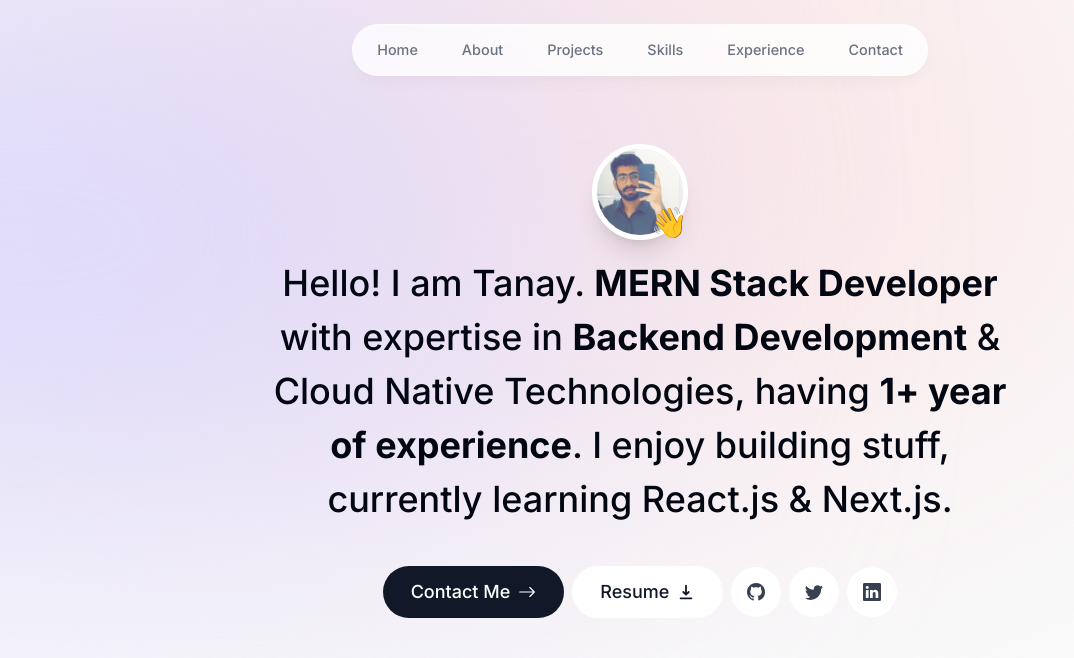
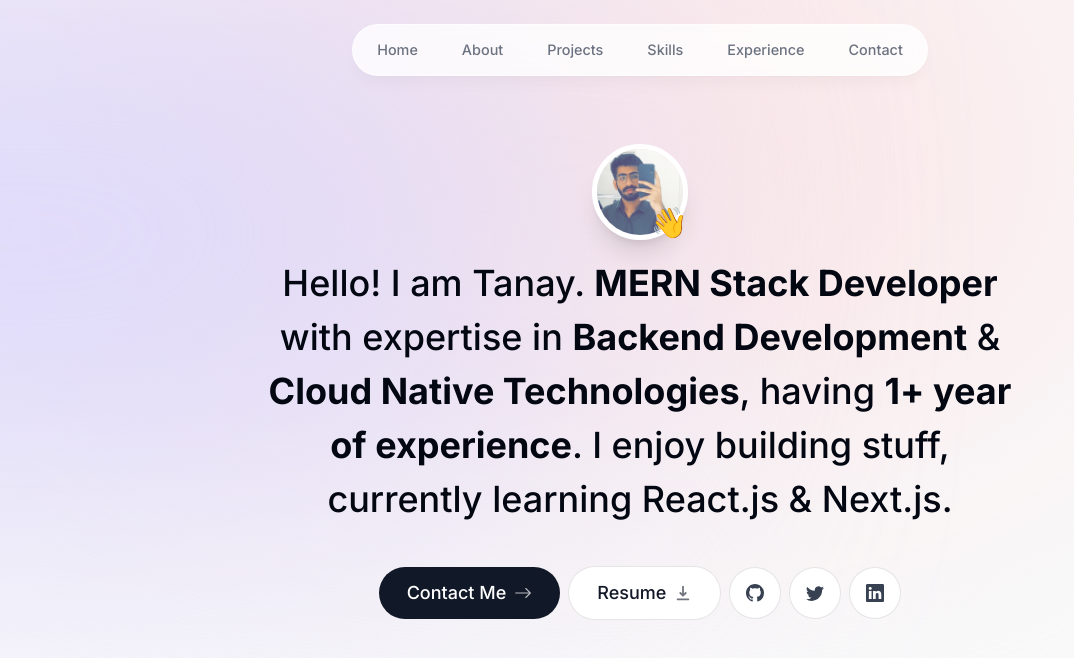
Before and after one commit to tanayvaswani/tanay-vaswani, a Next.js app: page / in a window 1280 px wide. Shown: the top 658 px of the page, without its empty margins (0-1074 px from the left). Built offline with nearby package versions, Linux system fonts and the light colour scheme.

Commit message:
Intro section done

```diff
--- a/components/intro.tsx
+++ b/components/intro.tsx
@@ -54,8 +54,8 @@ export default function Intro() {
       >
         <span className="">
           Hello! I am Tanay. <strong>MERN Stack Developer</strong> with
-          expertise in <strong>Backend Development</strong> & Cloud Native
-          Technologies, having <strong>1+ year of experience</strong>. I enjoy
+          expertise in <strong>Backend Development</strong> & <strong>Cloud Native
+          Technologies</strong>, having <strong>1+ year of experience</strong>. I enjoy
           building stuff, currently learning React.js & Next.js.
         </span>
       </motion.p>
@@ -69,33 +69,36 @@ export default function Intro() {
         }}
       >
         <Link
-          className="bg-gray-900 text-white px-7 py-3 flex items-center gap-2 rounded-full"
+          className="group bg-gray-900 text-white px-7 py-3 flex items-center gap-2 rounded-full outline-none focus:scale-110 hover:scale-110 hover:bg-gray-950 active:scale-105 transition"
           href="#contact"
         >
-          Contact Me <BsArrowRight />
+          Contact Me <BsArrowRight className="opacity-70 group-hover:translate-x-1 transition " />
         </Link>
 
-        <a className="bg-white text-gray-900 px-7 py-3 flex items-center gap-2 rounded-full">
-          Resume <HiDownload />
+        <a className="group bg-white text-gray-900 px-7 py-3 flex items-center gap-2 rounded-full outline-none focus:scale-110 hover:scale-110 active:scale-105 transition cursor-pointer border border-black/10" href="/Resume.pdf" download>
+          Resume <HiDownload className="opacity-60 group-hover:translate-y-1 transition" />
         </a>
 
         <a
-          className="bg-white text-gray-700 p-4 flex items-center gap-2 rounded-full"
+          className="bg-white text-gray-700 p-4 flex items-center gap-2 rounded-full outline-none focus:scale-110 hover:scale-110 hover:text-gray-950 active:scale-105 transition cursor-pointer border border-black/10"
           href="https://github.com/tanayvaswani"
+          target="_blank"
         >
           <BsGithub />
         </a>
 
         <a
-          className="bg-white text-gray-700 p-4 flex items-center gap-2 rounded-full"
+          className="bg-white text-gray-700 p-4 flex items-center gap-2 rounded-full outline-none focus:scale-110 hover:scale-110 hover:text-gray-950 active:scale-105 transition cursor-pointer border border-black/10"
           href="https://twitter.com/iTanayVaswani"
+          target="_blank"
         >
           <BsTwitter />
         </a>
 
         <a
-          className="bg-white text-gray-700 p-4 flex items-center gap-2 rounded-full"
+          className="bg-white text-gray-700 p-4 flex items-center gap-2 rounded-full outline-none focus:scale-110 hover:scale-110 hover:text-gray-950 active:scale-105 transition cursor-pointer border border-black/10"
           href="https://linkedin.com/in/tanayvaswani"
+          target="_blank"
         >
           <BsLinkedin />
         </a>
```
